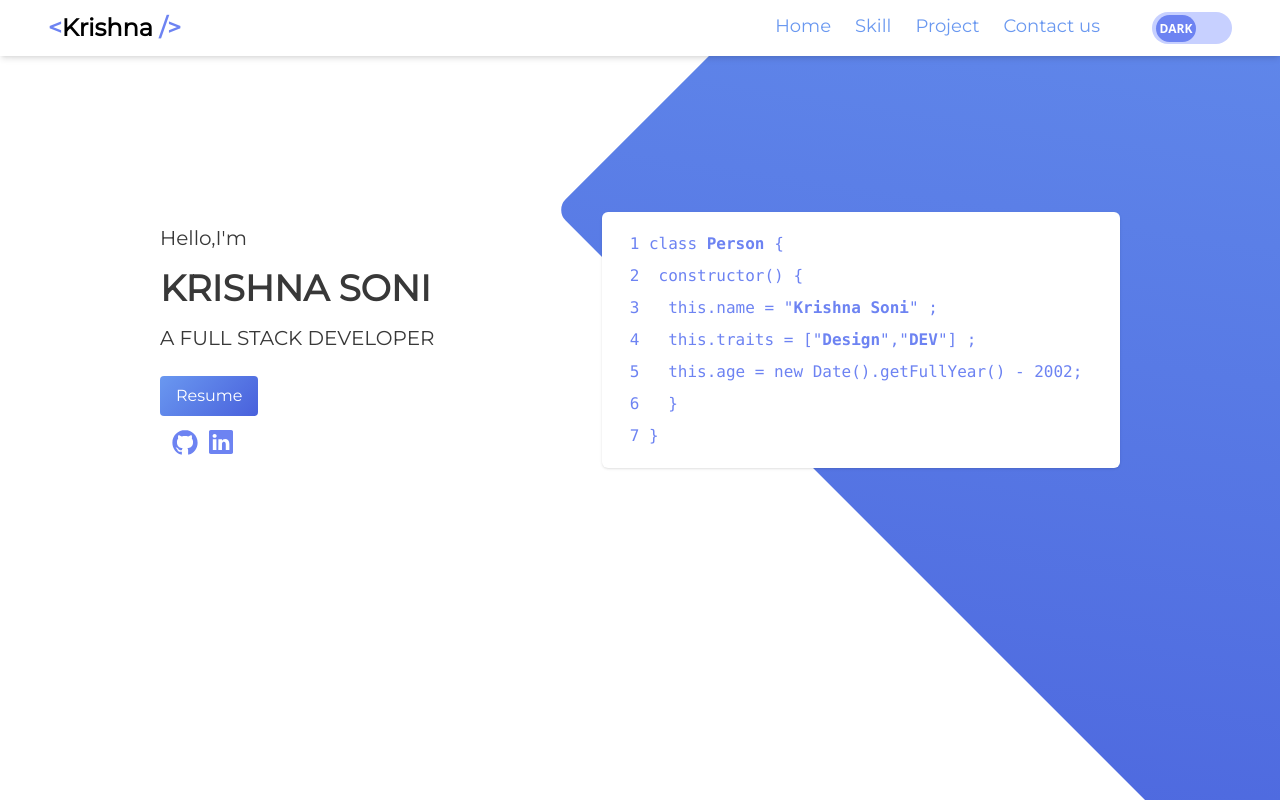
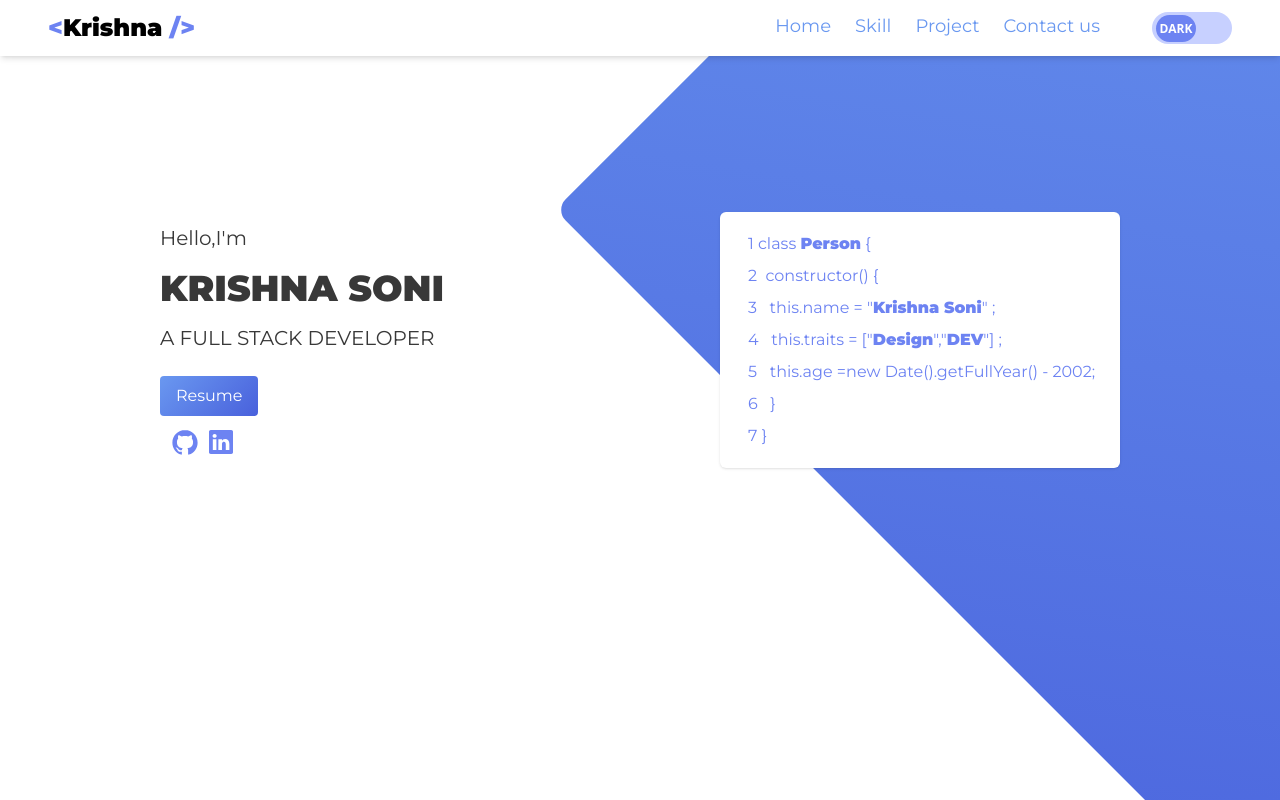
Before and after one commit to krishnaSONI011/portfolio2.0, a React (Create React App) app: page / in a window 1280 px wide. Shown: the top 800 px of the page. Built offline with nearby package versions, Linux system fonts and the light colour scheme.

Commit message:
implementing react spring framwork

```diff
--- a/package.json
+++ b/package.json
@@ -9,6 +9,7 @@
     "react": "^18.2.0",
     "react-dom": "^18.2.0",
     "react-icons": "^4.11.0",
+    "react-router-dom": "^6.16.0",
     "react-scripts": "5.0.1",
     "react-type-animation": "^3.1.0",
     "web-vitals": "^2.1.4"
--- a/src/App.css
+++ b/src/App.css
@@ -1,4 +1,4 @@
-@import url('https://fonts.googleapis.com/css2?family=Montserrat&family=Nunito+Sans:opsz@6..12&display=swap');
+@import url('https://fonts.googleapis.com/css2?family=Montserrat:wght@400;900&family=Nunito+Sans:opsz@6..12&display=swap');
 
 .font-1{
   font-family: 'Montserrat', sans-serif;
@@ -9,7 +9,7 @@
   font-family: 'Nunito Sans', sans-serif;
 }
 body::-webkit-scrollbar {
-  width: 17px;
+  width: 10px;
 }
 
 body::-webkit-scrollbar-track {
--- a/src/Components/Bgshape.jsx
+++ b/src/Components/Bgshape.jsx
@@ -12,7 +12,7 @@ export default function Bgshape() {
       <rect
         x="663.973"
         y="-454"
-        width="1270.03"
+        width="1000"
         height="939"
         rx="15"
         transform="rotate(45 663.973 -454)"
--- a/src/Components/Codeintro.jsx
+++ b/src/Components/Codeintro.jsx
@@ -1,17 +1,22 @@
-import React from 'react'
+import React,{useState} from 'react'
 import { useDarkmode } from "./context/Darkmode";
 
 export default function Codeintro() {
+    let [year,setYear]= useState("new Date().getFullYear() - 2002;");
+    function getYear(){
+        let y =new Date().getFullYear() - 2002 ;
+        setYear(y)
+    }
     let {darkmode} = useDarkmode()
   return (
-    <div className={`shadow rounded-md  ${darkmode ? "text-white" : "text-[#6D83F2]"} p-3 px-7 ${darkmode ? "bg-[#383838]" : "bg-white"}`}>
-      <pre className={`py-2 `}>1 class <span className='font-extrabold'>Person</span> {'{'} </pre>
-      <pre>2&nbsp; constructor() {'{'} </pre>
-      <pre className='py-2'>3&nbsp;&nbsp; this.name = "<span className='font-extrabold'>Krishna Soni</span>" {';'} </pre>
-      <pre>4&nbsp;&nbsp; this.traits = ["<span className='font-extrabold'>Design</span>","<span className='font-extrabold'>DEV</span>"] {';'} </pre>
-      <pre className='py-2'>5&nbsp;&nbsp; this.age = new Date().getFullYear() - 2002; </pre>
-      <pre>6&nbsp;&nbsp; {'}'} </pre>
-      <pre className='py-2'>7 {'}'} </pre>
+    <div className={`shadow rounded-md  ${darkmode ? "text-white" : "text-[#6D83F2]"} p-3 px-7 ${darkmode ? "bg-[#383838]" : "bg-white"} font-1 w-[400px]`}>
+      <pre className={`py-2 font-1`}>1 class <span className='font-bold'>Person</span> {'{'} </pre>
+      <pre className='font-1'>2&nbsp; constructor() {'{'} </pre>
+      <pre className='py-2 font-1'>3&nbsp;&nbsp; this.name = "<span className='font-bold '>Krishna Soni</span>" {';'} </pre>
+      <pre className='font-1'>4&nbsp;&nbsp; this.traits = ["<span className='font-extrabold'>Design</span>","<span className='font-extrabold'>DEV</span>"] {';'} </pre>
+      <pre className='py-2 font-1' onMouseEnter={getYear}>5&nbsp;&nbsp; this.age ={year} </pre>
+      <pre className='font-1'>6&nbsp;&nbsp; {'}'} </pre>
+      <pre className='py-2 font-1'>7 {'}'} </pre>
     </div>
   )
 }
--- a/src/Components/Home.jsx
+++ b/src/Components/Home.jsx
@@ -9,7 +9,7 @@ let Home = () => {
   let { darkmode } = useDarkmode();
   return (
     <>
-      <div className="absolute right-0 z-0">
+      <div className="absolute right-0 z-0 ">
         <Bgshape />
       </div>
       <div className="h-[80vh] flex justify-center items-center font-1 ">
```
Also changed, not shown: 1 other file (tests, documents, lock files or other folders).
